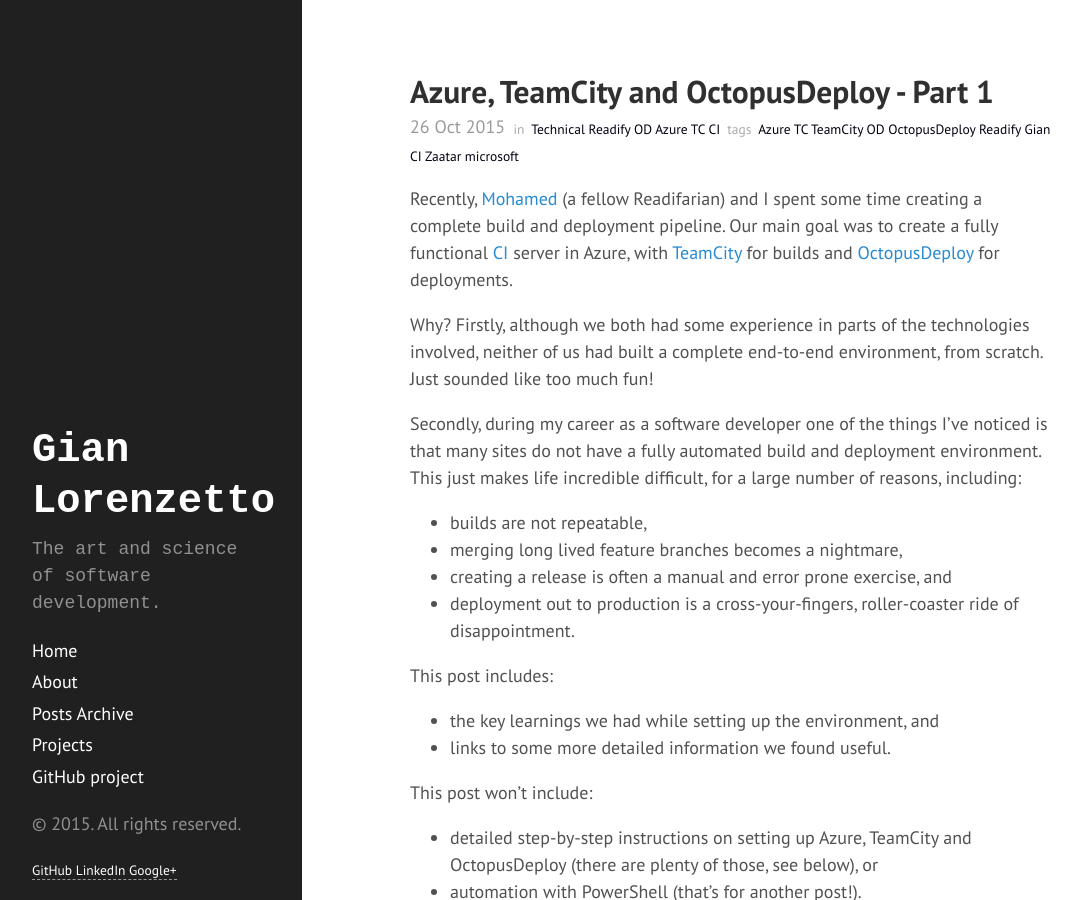
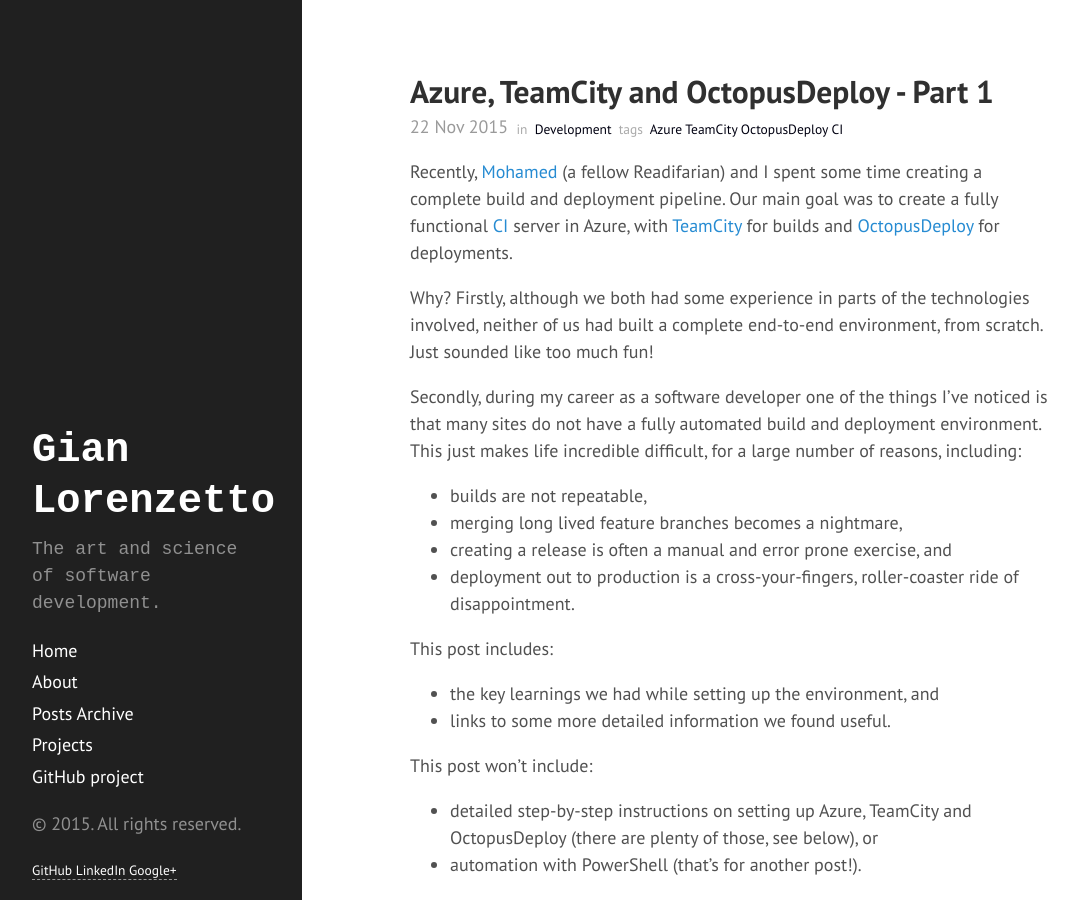
Before and after one commit to GianLorenzetto/GianLorenzetto.github.io-www, a Jekyll site: the page built from _posts/2015-11-22-azure-teamcity-and-octopusdeploy.md, in a window 1280 px wide and 900 px high. Shown: the whole window, without its empty margins (4-1085 px from the left). Built offline with Jekyll 4.4.1, drawn with Linux system fonts in a browser that asks for light colours; Markdown is read by kramdown in place of the engine named in the settings; some of the changed text lies outside the part shown.

Commit message:
Updated 404. Published Azure+TC+OD part 1.

```diff
--- a/404.html
+++ b/404.html
@@ -6,5 +6,6 @@
 
 <div class="page">
   <h1 class="page-title">404: Page not found</h1>
-  <p class="lead">Sorry, we've misplaced that URL or it's pointing to something that doesn't exist. <a href="{{ site.baseurl }}">Head back home</a> to try finding it again.</p>
+  <p class="lead">Whoops!</p>
+  <p class="lead">Looks like you're trying to find a page that either doesn't exist or has been moved. You can <a href="{{ site.url }}">head back to the home page</a> to try finding it again or jump straight to the <a href="{{ site.url }}/archive/">blog archives</a>.</p>
 </div>
--- a/preview/azure-teamcity-and-octopusdeploy.md
+++ b/_posts/2015-11-22-azure-teamcity-and-octopusdeploy.md
@@ -1,9 +1,9 @@
 ---
 layout: post
 title: Azure, TeamCity and OctopusDeploy - Part 1
-categories: [Technical,Readify,OD,Azure,TC,CI]
-tags: [Azure,TC,TeamCity,OD,OctopusDeploy,Readify,Gian,CI,Zaatar,microsoft]
-date: 2015-10-26 11:29:45
+categories: [Development]
+tags: [Azure,TeamCity,OctopusDeploy,CI]
+date: 2015-11-22 08:44:37
 ---
 
 Recently, [Mohamed](https://twitter.com/mzaatar) (a fellow Readifarian) and I spent some time creating a complete build and deployment pipeline. Our main goal was to create a fully functional [CI](https://www.thoughtworks.com/continuous-integration) server in Azure, with [TeamCity](https://www.jetbrains.com/teamcity/) for builds and [OctopusDeploy](https://octopus.com/) for deployments.
```
